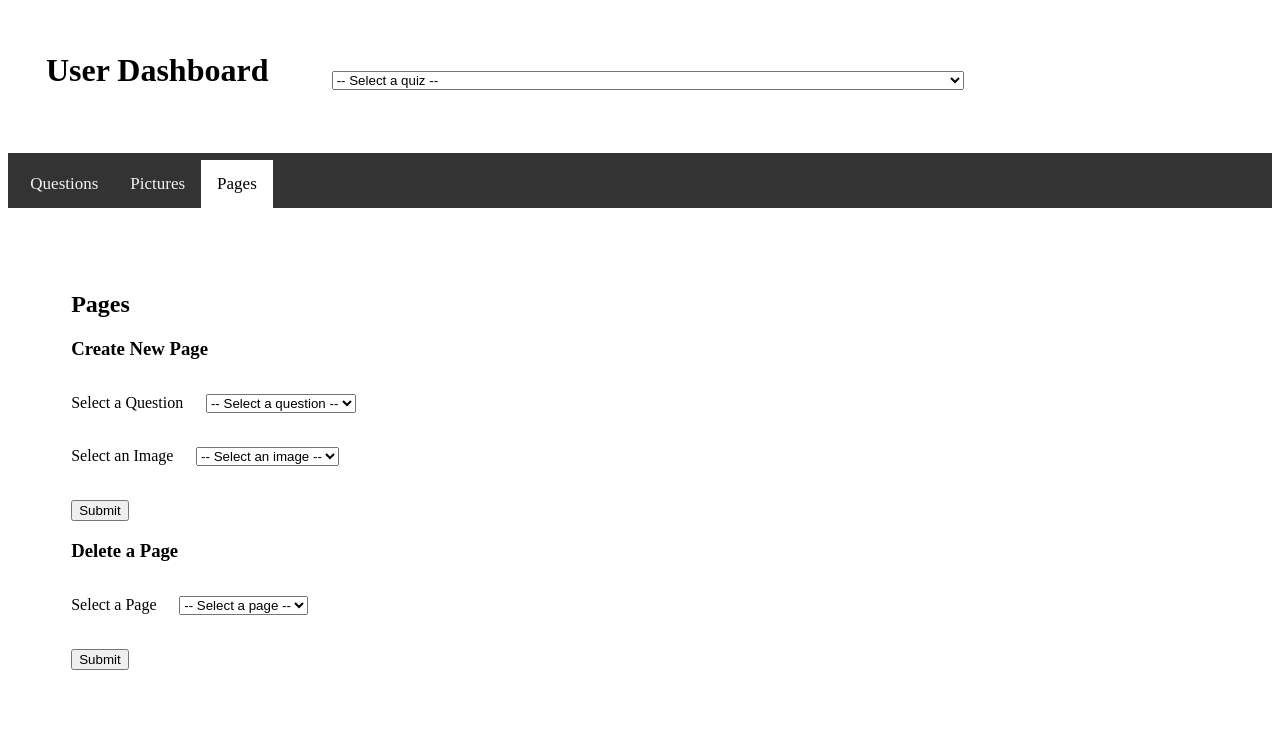
After one commit to stephshum/Solar-Quiz, a PHP site: page /userdashboard/pages.html in a window 1280 px wide. The commit adds this page. Shown: the top 732 px of the page. Run offline with PHP 8.4, Linux system fonts and the light colour scheme.

Commit message:
user dashboard

```diff
--- a/emailform.html
+++ b/emailform.html
@@ -58,7 +58,7 @@
   </head>
   <body>
     <form action="process.php" method="post">
-      <h1>Tiny Home Mailing List</h1>
+      <h1>Powerhouse Mailing List</h1>
       <div style="padding-bottom: 5%">
         <label>Name *</label>
         <br />
@@ -79,7 +79,7 @@
       </div>
       <br />
       <div>
-        <label>How did you hear about Tiny Home?</label>
+        <label>How did you hear about Powerhouse?</label>
         <br />
         <select name="howDidYouHearAboutTinyHome">
           <option value="selectAnOption">-- Select an option --</option>
--- /dev/null
+++ b/userdashboard/pages.html
@@ -0,0 +1,87 @@
+<!DOCTYPE html>
+<html>
+  <head>
+    <meta charset="utf-8" />
+    <meta http-equiv="X-UA-Compatible" content="IE=edge" />
+    <title>Page Title</title>
+    <meta name="viewport" content="width=device-width, initial-scale=1" />
+    <link rel="stylesheet" type="text/css" href="styles.css" />
+    <script src="main.js"></script>
+  </head>
+  <body>
+    <h1>User Dashboard</h1>
+    <select class = "selectQuiz" name="chooseAQuiz">
+      <option value="selectOption">-- Select a quiz --</option>
+      <option value="thermal">Thermal</option>
+      <option value="lighting">Lighting</option>
+      <option value="window">Window</option>
+      <option value="solar">Solar</option>
+      <option value="heating">Heating</option>
+    </select>
+    <div class="topnav">
+      <a href="questions.html">Questions</a>
+      <a href="pictures.html">Pictures</a>
+      <a class="selectedPage" href="pages.html">Pages</a>
+    </div>
+    <div>
+      <form action="???.php" method="post">
+        <h2>Pages</h2>
+        <div>
+          <h3>Create New Page</h3>
+          <div class = selectElts>
+            <div>
+                <label for="question">Select a Question</label>
+            </div>
+            <div>
+              <label for="selectQuestion"></label>
+              <select name="selectQuestion">
+                <option value="selectQuestion">-- Select a question --</option>
+                <option value="q1">q1</option>
+                <option value="q2">q2</option>
+                <option value="q3">q3</option>
+                <option value="q4">q4</option>
+                <option value="q5">q5</option>
+              </select>
+            </div>
+          </div>
+          <div class = selectElts>
+            <label for="image">Select an Image</label>
+            <div>
+              <label for="selectImage"></label>
+              <select name="selectImage">
+                <option value="selectImage">-- Select an image --</option>
+                <option value="i1">i1.jpg</option>
+                <option value="i2">i2.jpg</option>
+                <option value="i3">i3.jpg</option>
+                <option value="i4">i4.jpg</option>
+                <option value="i5">i5.jpg</option>
+              </select>
+            </div>
+          </div>
+          <input type="submit" name="submit" value="Submit" id="submit" />
+        </div>
+        <div>
+          <h3>Delete a Page</h3>
+          <div class = selectElts>
+              <label for="page">Select a Page</label>
+              <div>
+                <label for="selectPage"></label>
+                <select name="selectPage">
+                  <option value="selectImage">-- Select a page --</option>
+                  <option value="p1">p1.jpg</option>
+                  <option value="p2">p2.jpg</option>
+                  <option value="p3">p3.jpg</option>
+                  <option value="p4">p4.jpg</option>
+                  <option value="p5">p5.jpg</option>
+                </select>
+              </div>
+            </div>
+            <div>
+                <input type="submit" name="submit" value="Submit" id="submit" />
+              </div>
+          </div>
+        </div>
+      </form>
+    </div>
+  </body>
+</html>
--- /dev/null
+++ b/userdashboard/styles.css
@@ -0,0 +1,78 @@
+/* User dashboard styling */
+h1 {
+  float: left;
+  margin: 3.5% 0% 0% 3%;
+}
+
+h3 {
+  margin-bottom: 3%;
+}
+
+form {
+  background-color: #ffffff;
+  padding: 5%;
+}
+
+textarea {
+  width: 100%;
+  height: 7em;
+  margin-bottom: 3%;
+}
+
+label {
+  float: left;
+}
+
+select {
+  margin-left: 2%;
+}
+
+/* doesn't work?? */
+input [type="file"] {
+  margin-left: 2%;
+}
+
+.topnav {
+  background-color: #333;
+  overflow: hidden;
+  padding: 0.5% 0% 0% 0.5%;
+}
+.topnav a {
+  float: left;
+  color: #f2f2f2;
+  text-align: center;
+  padding: 14px 16px;
+  text-decoration: none;
+  font-size: 17px;
+}
+
+.topnav a:hover {
+  background-color: #ddd;
+  color: black;
+}
+
+.selectQuiz {
+  float: top;
+  width: 50%;
+  margin: 5%;
+}
+
+.selectedPage {
+  background-color: white;
+  color: black !important;
+}
+
+/* doesn't work either */
+.selectedPage a:hover {
+  background-color: white;
+}
+
+.selectElts {
+  margin-bottom: 3%;
+}
+
+/* not precedence... */
+/* .selectImage {
+  margin-left: 2%;
+
+} */
```
Also changed, not shown: styles.css (+3 -6 lines), userdashboard/pictures.html (added, +69 -0 lines), userdashboard/questions.html (added, +77 -0 lines).
